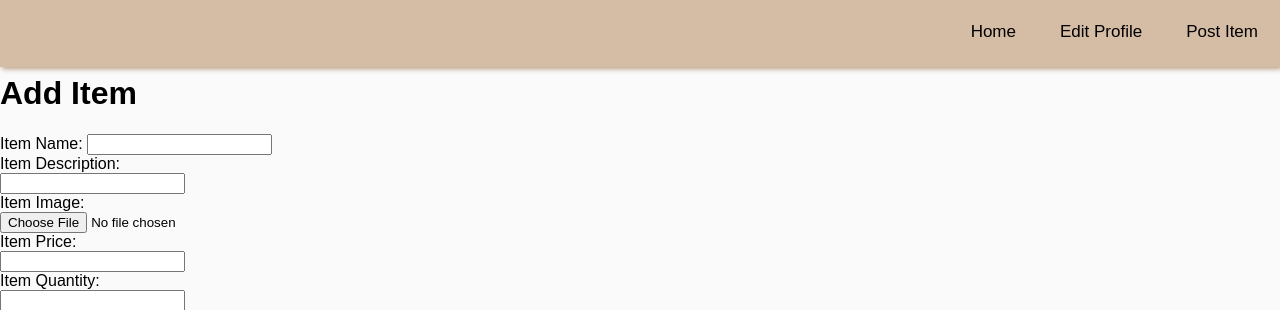
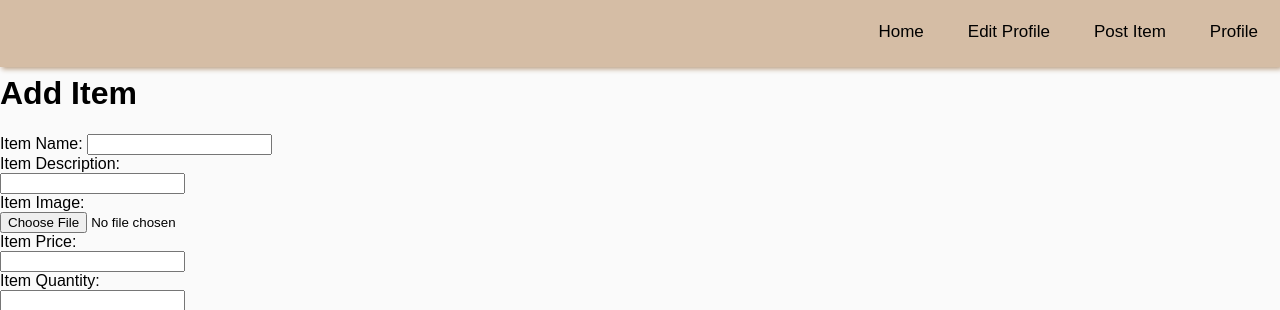
Before and after one commit to tztian/bakemates, a Flask app: page /additem in a window 1280 px wide. Shown: the top 310 px of the page. Run offline with Flask 3, Linux system fonts and the light colour scheme.

Commit message:
fixed nav

```diff
--- a/templates/additem.html
+++ b/templates/additem.html
@@ -9,6 +9,7 @@
 <body>
     <!-- same nav bar as bakerhome-->
     <div id="listings-nav">
+        <a href="{{ url_for('baker_profile') }}" class="listings-nav-item">Profile</a>
         <a href="{{ url_for('add_item') }}" class="listings-nav-item">Post Item</a>
         <a href="{{ url_for('edit_baker') }}" class="listings-nav-item">Edit Profile</a>
         <a href="{{ url_for('baker_home') }}" class="listings-nav-item">Home</a>
--- a/templates/bakerhome.html
+++ b/templates/bakerhome.html
@@ -10,6 +10,7 @@
     <!-- Baker Navigation Bar -->
     <!-- SHOULD ADD NAME OR LOGO ON THE LEFT OF THE BAR. already signed in so no reason to have those buttons-->
     <div id="listings-nav">
+        <a href="{{ url_for('baker_profile') }}" class="listings-nav-item">Profile</a>
         <a href="{{ url_for('add_item') }}" class="listings-nav-item">Post Item</a>
         <a href="{{ url_for('edit_baker') }}" class="listings-nav-item">Edit Profile</a>
         <a href="{{ url_for('baker_home') }}" class="listings-nav-item">Home</a>
--- a/templates/landing.html
+++ b/templates/landing.html
@@ -24,7 +24,7 @@
         <div class="search-box">
             <form action="/search" method="post">
                 <input id="searchInput" type="text" name="location" placeholder="city name">
-            <!--   <input id="searchInput2" type="text" name="item" placeholder="sweet treat"> -->
+               <input id="searchInput2" type="text" name="item" placeholder="sweet treat">
                 <button type="submit" class="search-btn"><div class="container"><img src="../static/photos/cupcake-icon-614x460.png">
                 </div></button>
             </form>
```
